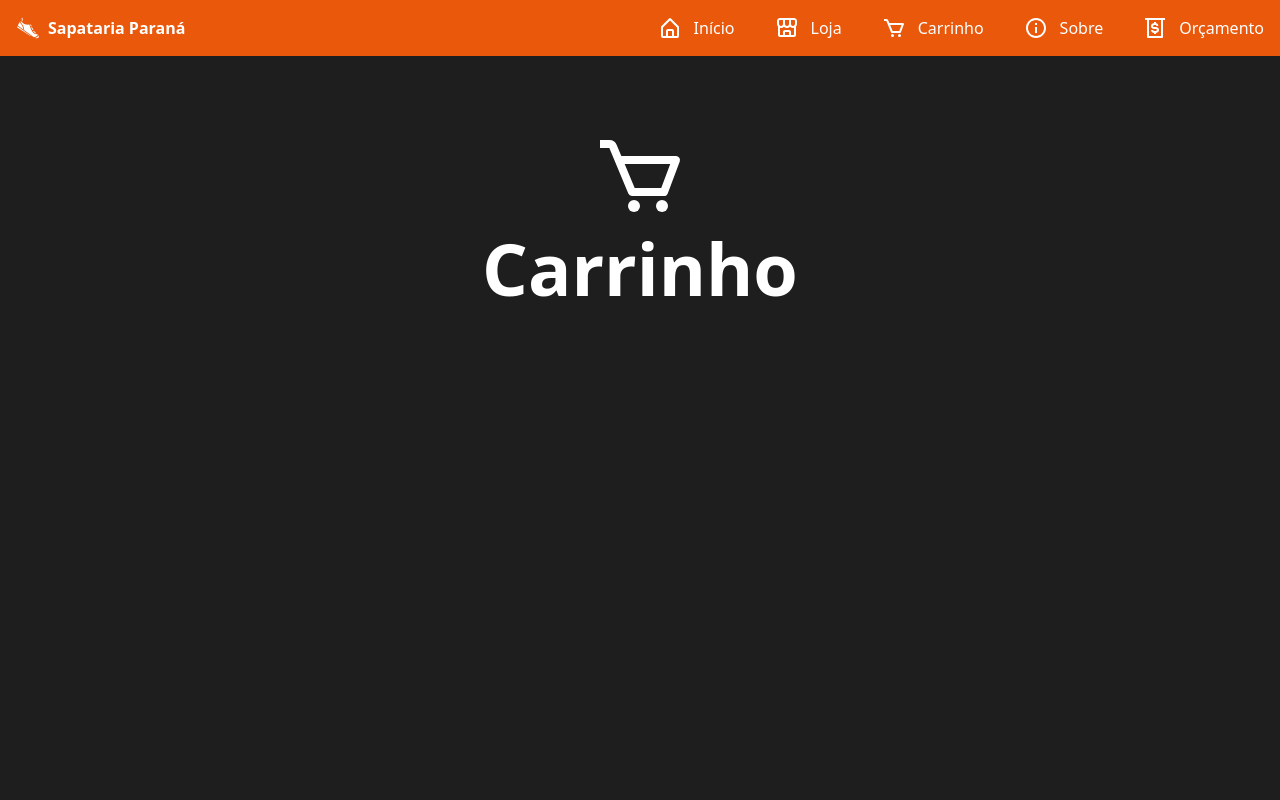
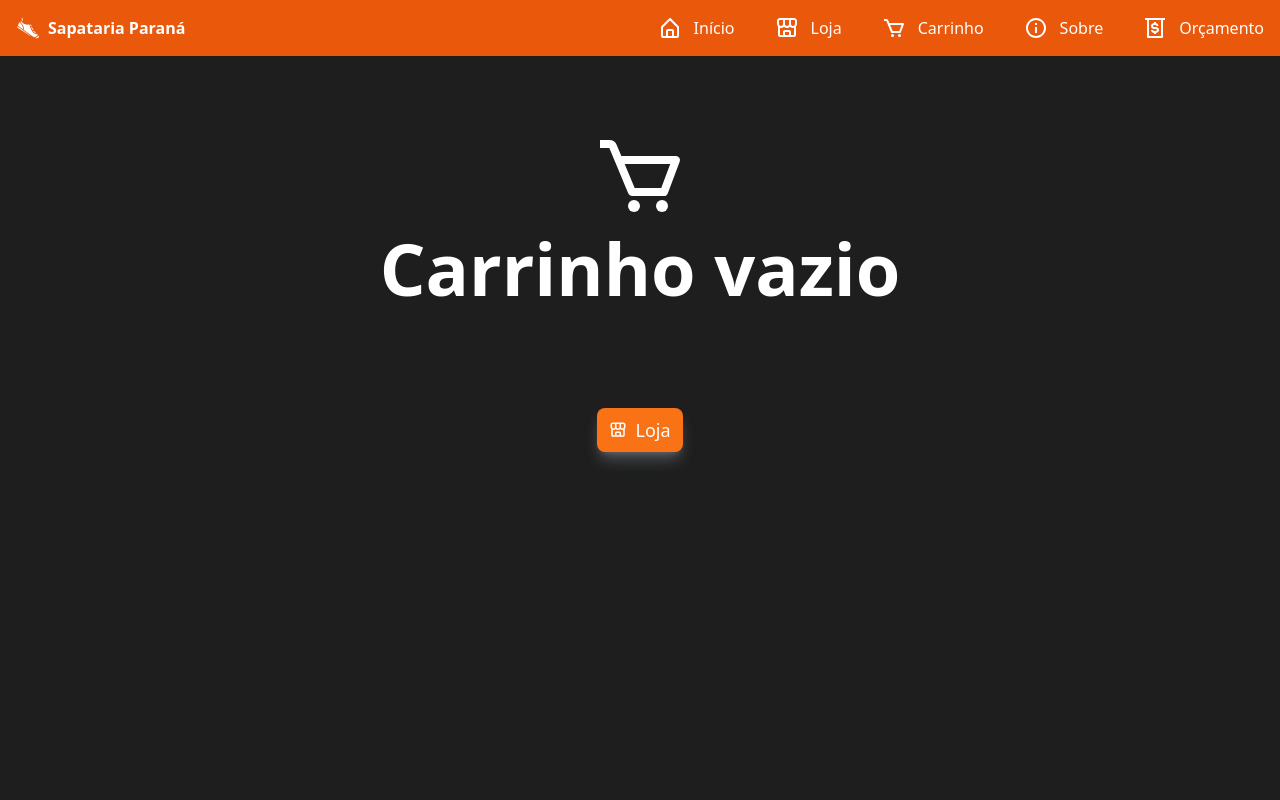
Before and after one commit to UsgMathe/sapataria-parana, a Next.js app: page /carrinho in a window 1280 px wide. Shown: the top 800 px of the page. Built offline with nearby package versions, Linux system fonts and the light colour scheme.

Commit message:
update carrinho

```diff
--- a/src/app/carrinho/page.js
+++ b/src/app/carrinho/page.js
@@ -4,9 +4,10 @@ import Button from "@/components/Button";
 import MainPage from "@/components/MainPage";
 import ProductCart from "@/components/ProductCart";
 import Cookies from "js-cookie";
+import Link from "next/link";
 import { useEffect, useState } from "react";
 
-import { BiCart } from "react-icons/bi"
+import { BiCart, BiStoreAlt } from "react-icons/bi"
 
 export default function Loja() {
 
@@ -37,7 +38,11 @@ export default function Loja() {
             <header className="my-16  text-center">
                 <h1 className="text-7xl font-semibold">
                     <BiCart className="m-auto text-8xl my-2" />
-                    Carrinho
+                    {
+                        carrinho.length > 0 ?
+                            "Carrinho" : "Carrinho vazio"
+                    }
+
                 </h1>
                 <h3 className="py-4 text-4xl text-center font-light w-full">
 
@@ -46,10 +51,17 @@ export default function Loja() {
 
             <div className="flex flex-col justify-center items-center gap-4">
                 {
-                    carrinho.length > 0 &&
-                    carrinho.map((item, index) =>
-                        <ProductCart key={`${item.nome}-${index}`} sapato={item} removeFromCart={(item) => handleRemoveFromCart(item)} carrinho={true} />
-                    )
+                    carrinho.length > 0 ?
+                        carrinho.map((item, index) =>
+                            <ProductCart key={`${item.nome}-${index}`} sapato={item} removeFromCart={(item) => handleRemoveFromCart(item)} carrinho={true} />
+                        ) : <Link href={'/loja'}>
+                            <Button className="shadow-none">
+                                <p className="flex gap-2 justify-center items-center">
+                                    <BiStoreAlt />
+                                    Loja
+                                </p>
+                            </Button>
+                        </Link>
                 }
             </div>
 
--- a/src/components/Button/index.js
+++ b/src/components/Button/index.js
@@ -7,9 +7,9 @@ export default function Button({ children, icon, onClick }) {
         <div className={`${icon && 'mr-2'} flex flex-col items-center justify-center`}>
           {icon && <img src={icon} className='mt-[3px] w-full' />}
         </div>
-        <p className="text-lg">
+        <div className="text-lg">
           {children}
-        </p>
+        </div>
       </div>
     </button>
   )
--- a/src/components/ProductCart/index.js
+++ b/src/components/ProductCart/index.js
@@ -7,7 +7,7 @@ export default function ProductCart({ sapato, addToCart, removeFromCart, carrinh
   const [verMais, setVerMais] = useState(false)
 
   return (
-    <div className="flex w-full md:w-3/4 max-w-5xl h-36 bg-red-500">
+    <div className="flex w-full md:w-3/4 max-w-5xl h-36">
       <div className="flex w-full gap-4 rounded-lg bg-slate-100">
         <div className="w-1/3">
           <img src={sapato.imagem}
```
